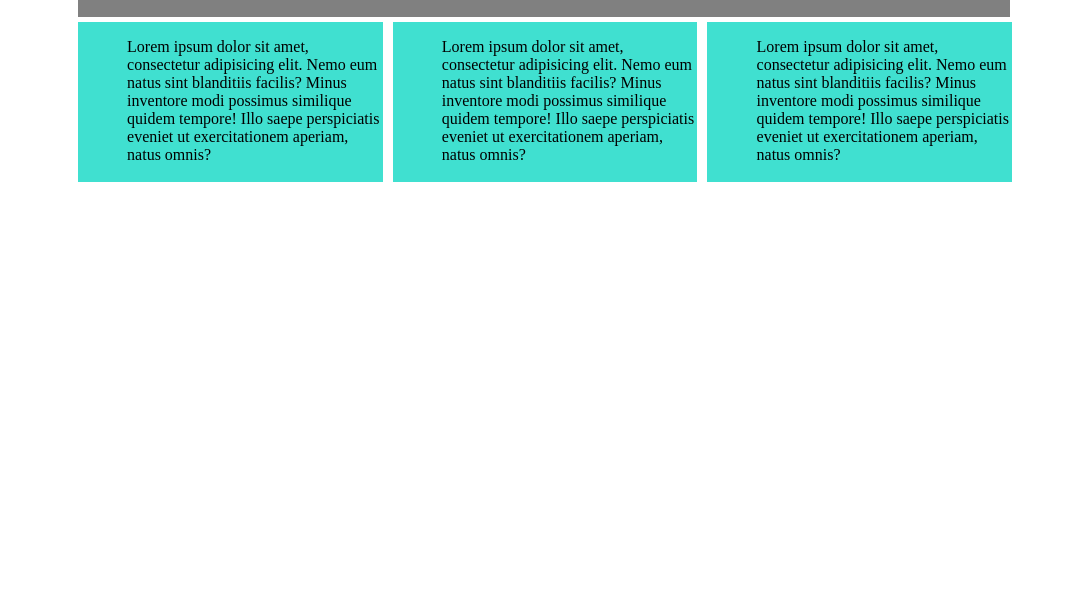
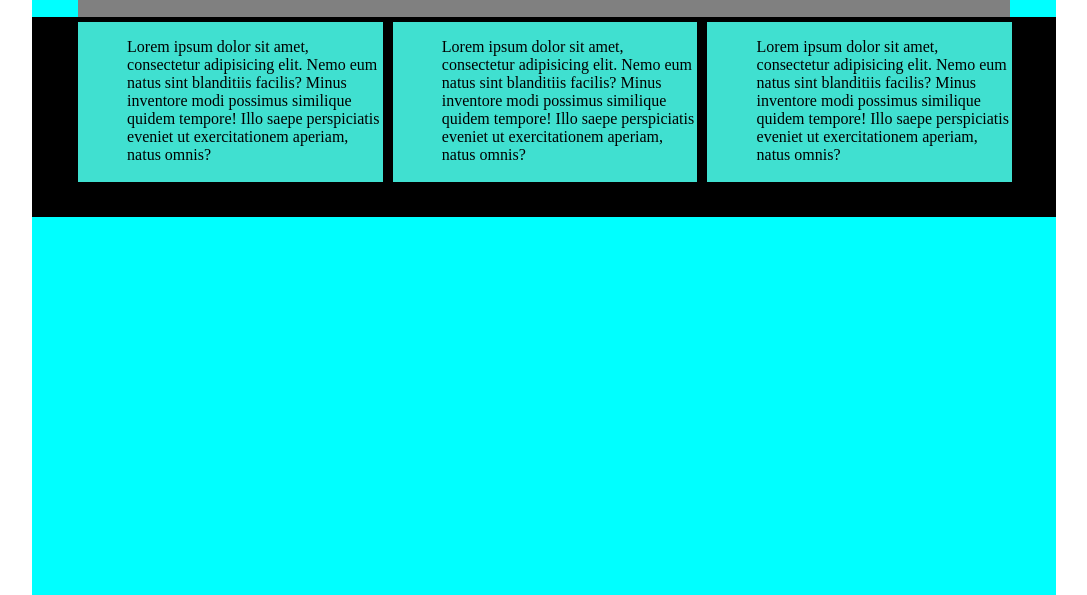
Before and after one commit to MuhammetAliKaya/FrontEndProjects, a plain HTML site: page les9/main.html in a window 1280 px wide. Shown: the part 205-800 px from the top of the page, without its empty margins (96-1183 px from the left). Drawn offline with Linux system fonts and the light colour scheme.

Commit message:
readmemd

```diff
--- a/les9/style.css
+++ b/les9/style.css
@@ -1,8 +1,6 @@
 .headerpic{
     display: block;
     margin:auto;
-
-
 }
 html {
     padding: 0px;
@@ -13,18 +11,13 @@ body{
     margin: 0px;
     padding: 0px;
     height: 100%;
-
 }
-
 .container{
-
     height: 100%;
     margin-right: 10%;
     margin-left: 10%;
     margin-top: 0%;
-    background-color: white;
-
-
+    background-color: aqua;
 }
 .mainpage{
     margin: 0 auto;
@@ -35,7 +28,6 @@ body{
 .mainpage p{
     margin: auto;
     margin-left: 45%;
-
 }
 .inputs{
     display: block;
@@ -45,29 +37,24 @@ body{
 .inputa{
     display: inline-block;
     margin-left: 30%;
-
     width: 20%;
-
 }
 .inputb{
     display: inline-block;
-
     width: 20%;
-
 }
 .bottom {
 padding-left: 4%;
 margin: 0 auto;
 width: 96%;
 height: 25%;
-
+background-color: black;
 }
 .card{
 float: left;
 width: 26%;
 height: 80%;
 margin: 5px 5px;
-
 padding-left:5% ;
 background-color: turquoise ;
 }
```
Also changed, not shown: les8/css/style.css (line endings or trailing spaces), 1 other file.
